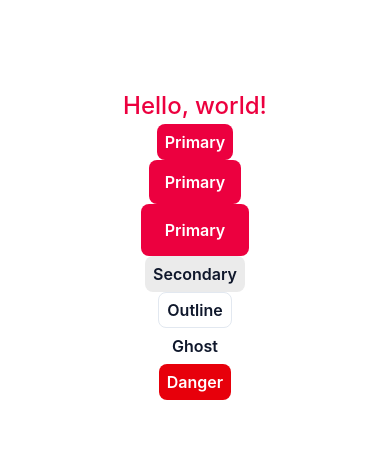
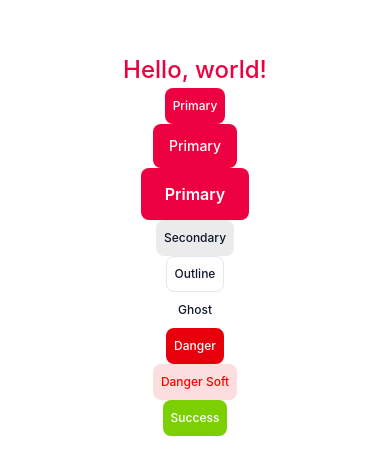
Before and after one commit to giorgigordiashvili/aimenu-mobile-app, a React Native app: screen / in a window 390 px wide. Shown: the part 178-652 px from the top of the page. Built offline with nearby package versions, Linux system fonts and the light colour scheme.

Commit message:
fixed Button issues

```diff
--- a/App.tsx
+++ b/App.tsx
@@ -24,6 +24,13 @@ export default function MyComponent() {
       <Button title="Outline" size="sm" variant="outline" onPress={() => {}} />
       <Button title="Ghost" size="sm" variant="ghost" onPress={() => {}} />
       <Button title="Danger" size="sm" variant="danger" onPress={() => {}} />
+      <Button
+        title="Danger Soft"
+        size="sm"
+        variant="dangerSoft"
+        onPress={() => {}}
+      />
+      <Button title="Success" size="sm" variant="success" onPress={() => {}} />
     </View>
   );
 }
--- a/src/components/Button/Button.styles.ts
+++ b/src/components/Button/Button.styles.ts
@@ -7,16 +7,19 @@ export const sizeStyles = {
     paddingVertical: spacing.xs,
     paddingHorizontal: spacing.sm,
     height: 36,
+    typography: typography.buttonSm,
   },
   md: {
     paddingVertical: spacing.sm,
     paddingHorizontal: spacing.md,
     height: 44,
+    typography: typography.button,
   },
   lg: {
     paddingVertical: spacing.md,
     paddingHorizontal: spacing.lg,
     height: 52,
+    typography: typography.buttonLg,
   },
 };
 
@@ -76,6 +79,27 @@ export const variantStyles = {
       ...typography.button,
     },
   },
+
+  success: {
+    container: {
+      backgroundColor: colors.greenButtonBackground,
+      borderRadius: borderRadius.md,
+    },
+    text: {
+      color: colors.white,
+      ...typography.buttonLg,
+    },
+  },
+  dangerSoft: {
+    container: {
+      backgroundColor: colors.dangerSoftBackground,
+      borderRadius: borderRadius.md,
+    },
+    text: {
+      color: colors.dangerSoftText,
+      ...typography.button,
+    },
+  },
 };
 
 export const styles = StyleSheet.create({
--- a/src/components/Button/Button.tsx
+++ b/src/components/Button/Button.tsx
@@ -16,7 +16,9 @@ export type ButtonVariant =
   | "secondary"
   | "outline"
   | "ghost"
-  | "danger";
+  | "danger"
+  | "dangerSoft"
+  | "success";
 
 export type ButtonSize = "sm" | "md" | "lg";
 
@@ -72,7 +74,9 @@ export const Button: React.FC<ButtonProps> = ({
         <>
           {leftIcon && <View style={styles.iconLeft}>{leftIcon}</View>}
 
-          <Text style={[variantStyle.text, textStyle]}>{title}</Text>
+          <Text style={[variantStyle.text, sizeStyle.typography, textStyle]}>
+            {title}
+          </Text>
 
           {rightIcon && <View style={styles.iconRight}>{rightIcon}</View>}
         </>
--- a/src/theme/colors.ts
+++ b/src/theme/colors.ts
@@ -16,7 +16,8 @@ export const colors = {
   yellow: "#F0B100", // Ratings, stars
   success: "#00A63E", // Success messages, indicators
   greenButtonBackground: "#7CCF00", // Green button background
-  redButtonText: "#FF0000", // Text on red buttons
+  dangerSoftText: "#FF0000", // Text on red buttons
+  dangerSoftBackground: "#FDDEDE", // Background for red buttons
   info: "#0084D1", // Informational messages, accents
 
   // Error
@@ -43,5 +44,5 @@ export const textColors = {
   tabs: "#98A2B3", // Tab text
   placeholder: "#717182", // Placeholder text
   privacy: colors.privacyText, // Privacy policy text
-  redButton: colors.redButtonText, // Text on red buttons
+  dangerSoft: colors.dangerSoftText, // Text on red buttons
 } as const;
--- a/src/theme/typography.ts
+++ b/src/theme/typography.ts
@@ -12,7 +12,9 @@ export const typography: Record<string, TextStyle> = {
   textLg: { fontSize: 18, fontWeight: "400", lineHeight: 28 },
   textXl: { fontSize: 20, fontWeight: "400", lineHeight: 28 },
   text2xl: { fontSize: 24, fontWeight: "400", lineHeight: 32 },
-  button: { fontSize: 16, fontWeight: "600", lineHeight: 20 },
+  buttonLg: { fontSize: 16, fontWeight: "600", lineHeight: 24 },
+  buttonSm: { fontSize: 12, fontWeight: "500", lineHeight: 16 },
+  button: { fontSize: 14, fontWeight: "500", lineHeight: 20 },
 };
 
 // Define font weights separately
```
